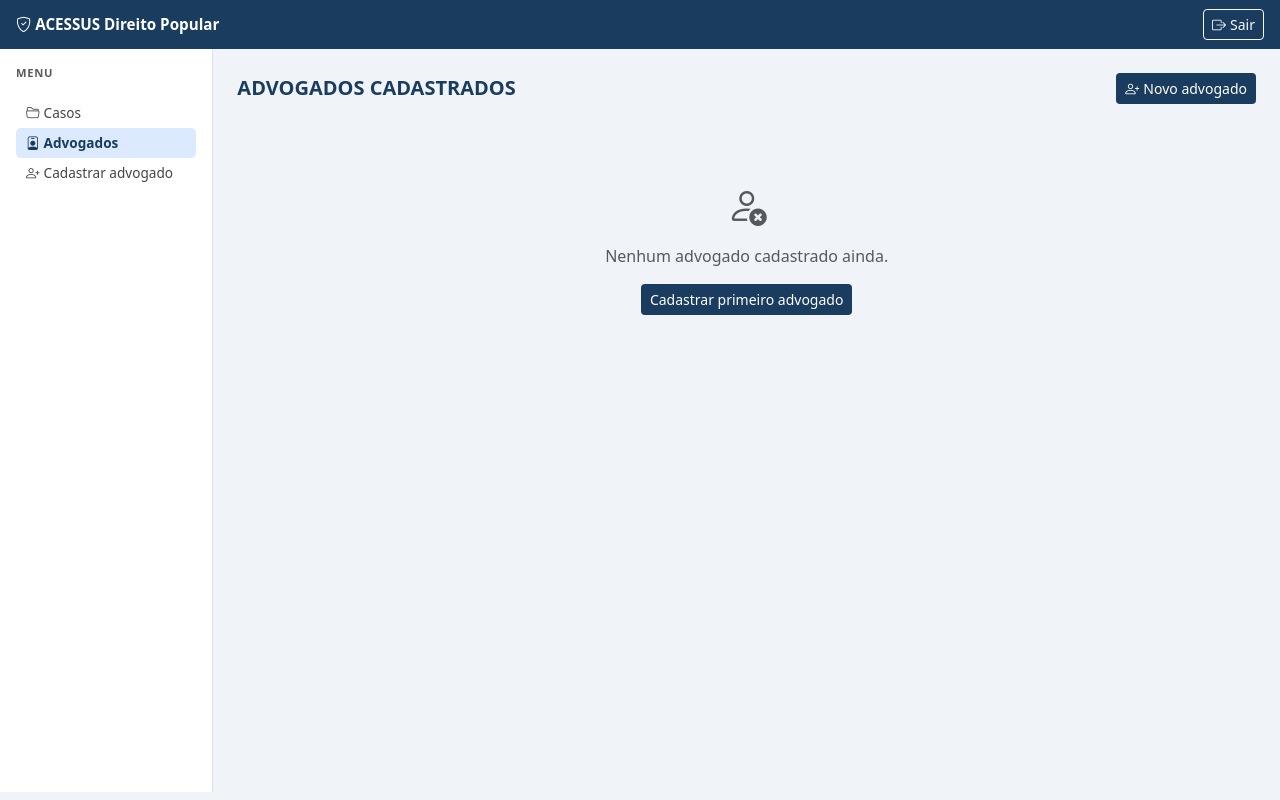
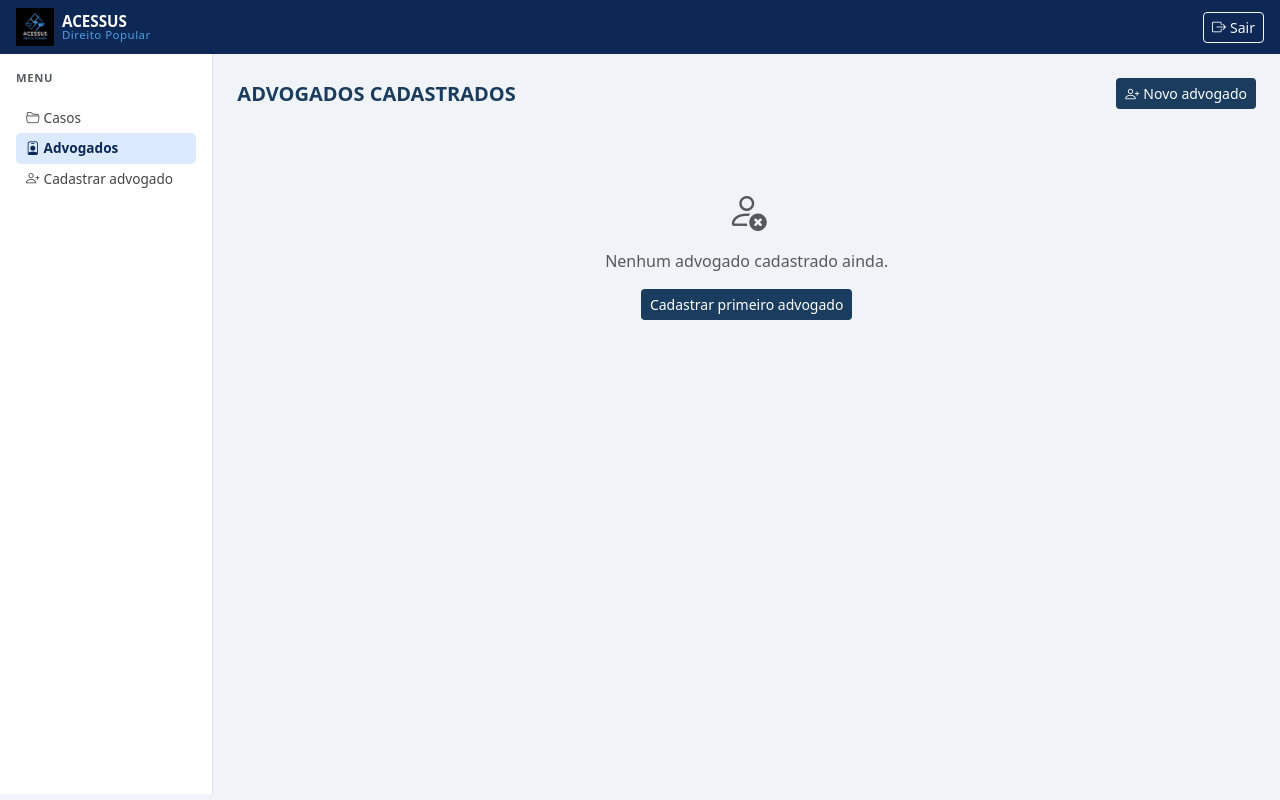
Before and after one commit to FabianaGitHub/agente-triagem-juridica, a Flask app: page /advogados/lista in a window 1280 px wide. Run offline with Flask 3, Linux system fonts and the light colour scheme; the visitor is signed in with stand-in values (Sample User, id 1); data that the repository does not hold is empty; some libraries are stand-ins or nearby versions.

Commit message:
Adiciona logo e paleta de cores ACESSUS ao layout
- Logo na navbar com nome e subtitulo
- Paleta: azul-escuro #0d2855, azul-medio #1e5bb4, azul-claro #4d9de0
- CSS com variaveis :root para consistencia
- Flask configurado com static_folder apontando para raiz do projeto

Co-Authored-By: Claude Sonnet 4.6 <noreply@anthropic.com>

```diff
--- a/ia/integracao_whatsapp.py
+++ b/ia/integracao_whatsapp.py
@@ -29,7 +29,8 @@ UF_LISTA = [
 ]
 
 _TEMPLATE_DIR = os.path.join(os.path.dirname(os.path.abspath(__file__)), '..', 'templates')
-app = Flask(__name__, template_folder=_TEMPLATE_DIR)
+_STATIC_DIR   = os.path.join(os.path.dirname(os.path.abspath(__file__)), '..', 'static')
+app = Flask(__name__, template_folder=_TEMPLATE_DIR, static_folder=_STATIC_DIR)
 app.secret_key = os.environ.get('SECRET_KEY', 'acessus-juridico-2026')
 app.config['SESSION_COOKIE_SAMESITE'] = 'Lax'
 app.config['SESSION_COOKIE_SECURE']   = os.environ.get('DATABASE_URL') is not None  # True só no Render (HTTPS)
--- a/templates/base.html
+++ b/templates/base.html
@@ -7,15 +7,23 @@
   <link href="https://cdn.jsdelivr.net/npm/bootstrap@5.3.0/dist/css/bootstrap.min.css" rel="stylesheet">
   <link href="https://cdn.jsdelivr.net/npm/bootstrap-icons@1.11.0/font/bootstrap-icons.css" rel="stylesheet">
   <style>
-    body { background-color: #f0f4f8; }
-    .navbar-acessus { background-color: #1a3c5e; }
+    :root {
+      --azul-escuro:  #0d2855;
+      --azul-medio:   #1e5bb4;
+      --azul-claro:   #4d9de0;
+      --fundo:        #f0f4f8;
+    }
+    body { background-color: var(--fundo); }
+    .navbar-acessus { background-color: var(--azul-escuro); }
+    .navbar-acessus .navbar-brand-text { color: white; font-size: .95rem; font-weight: 700; }
+    .navbar-acessus .navbar-brand-sub  { color: var(--azul-claro); font-size: .72rem; letter-spacing: .04em; }
     .sidebar {
-      min-height: calc(100vh - 57px);
+      min-height: calc(100vh - 60px);
       background: white;
       border-right: 1px solid #dee2e6;
     }
     .card-caso { transition: border-color .15s ease; }
-    .card-caso:hover { border-color: #2980b9 !important; }
+    .card-caso:hover { border-color: var(--azul-medio) !important; }
     .filtro-link {
       display: block;
       padding: 5px 10px;
@@ -25,18 +33,25 @@
       font-size: .85rem;
     }
     .filtro-link:hover { background: #e9ecef; color: #222; }
-    .filtro-link.ativo  { background: #dbeafe; color: #1a3c5e; font-weight: 600; }
+    .filtro-link.ativo  { background: #dbeafe; color: var(--azul-escuro); font-weight: 600; }
     .badge-p1 { background-color: #dc3545 !important; }
     .badge-p2 { background-color: #fd7e14 !important; }
     .badge-p3 { background-color: #198754 !important; }
-    .secao-header { background-color: #2980b9; color: white; }
+    .secao-header { background-color: var(--azul-medio); color: white; }
+    .btn-acessus { background-color: var(--azul-escuro); color: white; }
+    .btn-acessus:hover { background-color: var(--azul-medio); color: white; }
   </style>
 </head>
 <body>
 <nav class="navbar navbar-dark navbar-acessus px-3 py-2">
-  <span class="navbar-brand fw-bold" style="font-size:.95rem;">
-    <i class="bi bi-shield-check me-1"></i>ACESSUS Direito Popular
-  </span>
+  <div class="d-flex align-items-center gap-2">
+    <img src="/static/img/Logo Acessus.png" alt="ACESSUS" height="38"
+         style="object-fit:contain;">
+    <div class="d-flex flex-column lh-1">
+      <span class="navbar-brand-text">ACESSUS</span>
+      <span class="navbar-brand-sub">Direito Popular</span>
+    </div>
+  </div>
   {% if session.get('logado') %}
   <a href="/advogados/logout" class="btn btn-sm btn-outline-light">
     <i class="bi bi-box-arrow-right me-1"></i>Sair
```
Also changed, not shown: static/img/Logo Acessus.png (added).
